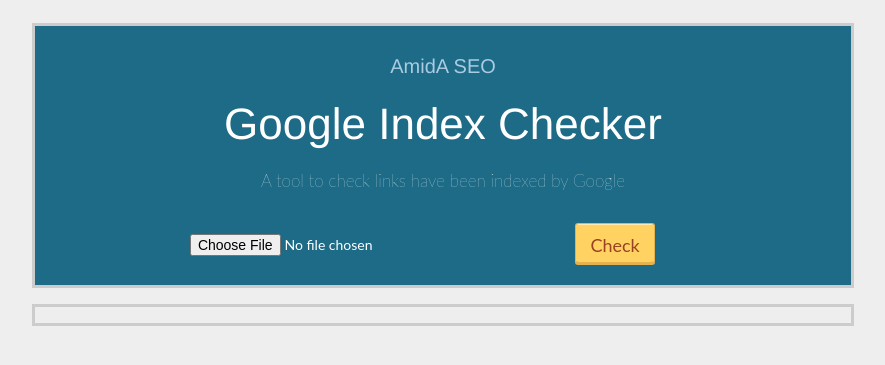
After one commit to cash2one/amida-seo, a Flask app: page /googleindexchecker in a window 1280 px wide. The commit adds this page. Shown: the top 365 px of the page, without its empty margins (208-1093 px from the left). Run offline with Flask 2, Linux system fonts and the light colour scheme; lists and menus that the app fills with data are empty; some libraries are stand-ins or nearby versions.

Commit message:
New tool: Google Index Checker

```diff
--- a/app.py
+++ b/app.py
@@ -7,10 +7,13 @@
 from flask import Flask, request, session, g, redirect, url_for, abort, \
      render_template, flash
 from sgoogle.keywordanalyser import KeywordAnalyser
+from sgoogle.googleindexchecker import IndexChecker
 from datetime import datetime
 import sys
 from pymongo import MongoClient
 import jsonpickle
+import os
+from werkzeug.utils import secure_filename
 
 reload(sys)
 sys.setdefaultencoding('utf8')
@@ -20,9 +23,13 @@
 MONGODB_PORT = 27017
 MONGODB_DB = 'amida_seo'
 
+UPLOAD_FOLDER = '/tmp'
+ALLOWED_EXTENSIONS = set(['txt'])
+
 # create our little application :)
 app = Flask(__name__)
 app.config.from_object(__name__)
+app.config['UPLOAD_FOLDER'] = UPLOAD_FOLDER
 
 client = MongoClient(app.config['MONGODB_HOST'], app.config['MONGODB_PORT'])
 
@@ -74,5 +81,32 @@
             except Exception, e:
                 return render_template('show_entries.html', keyword=keyword, selectedcountry=country, selectedst=searchtype, error=e)
 
+def allowed_file(filename):
+    return '.' in filename and \
+           filename.rsplit('.', 1)[1] in ALLOWED_EXTENSIONS
+
+@app.route('/googleindexchecker')
+def show_index_checker():
+    return render_template('index_check.html')
+
+
+@app.route('/googleindexchecker', methods=['POST'])
+def check_result():
+    file = request.files['file']
+    if file.filename == '':
+        return render_template('index_check.html', error='No selected file')
+
+    if not allowed_file(file.filename):
+        return render_template('index_check.html', error='File type is not supported')
+
+    if file and allowed_file(file.filename):
+        urlstr = file.read()
+        urls = urlstr.split()
+        checker = IndexChecker(urls)
+        urlchecked = checker.check()
+        return render_template('index_check.html', urlindexchecks=urlchecked)
+
+
+
 if __name__ == "__main__":
 	app.run()
--- a/static/style.css
+++ b/static/style.css
@@ -140,7 +140,7 @@
 
 .button-primary {
     border-style: solid;
-    border-width: 1px 0;
+    border-width: 0px 0;
     height: 40px;
     line-height: 38px;
     transition-duration: 0.1s;
@@ -209,3 +209,20 @@
     font-weight: normal;
     text-rendering: optimizelegibility;
 }
+
+.file_input {
+    color: white !important;
+    font-family: "Lato","Helvetica Neue",Helvetica,Arial,sans-serif;
+    font-weight: normal;
+    font-size: 14px;
+    text-align: center;
+    text-decoration: none !important;
+    vertical-align: middle;
+    white-space: nowrap;
+}
+
+.btn-file-input {
+    display: inline-block;
+    width: 200px;
+    height: 40px;
+}
--- /dev/null
+++ b/templates/index_check.html
@@ -0,0 +1,62 @@
+{% extends "layout1.html" %} {% block body %}
+<script type="text/javascript">// <![CDATA[
+        function loading(){
+            $("#loading").show();
+            $("#content").hide();
+        }
+// ]]></script>
+<div class="banner-search-bar">
+  <form action="{{ url_for('check_result') }}" method="post" enctype=multipart/form-data>
+    <div class="myinput-container">
+      <table>
+        <tr>
+          <th width="10%"></th>
+          <th width="40%">
+            <div class="button-primary">
+              <input type="file" name="file" class="file_input">
+            </div>
+          </th>
+          <th width= "20%">
+            <input type="submit" class="button-primary large-cta yellow wide-cta" value="Check" onclick="loading();">
+          </th>
+          <th width="10%"></th>
+        </tr>
+      </table>
+    </div>
+  </form>
+</div>
+</div>
+<div id="loading"> </div>
+
+<div id="content">
+  <ul class="entries">
+    {% if error %}
+    <p><strong>{{error}}</strong></p>
+    {% endif %}
+
+    <!--Relevance keywords from contents-->
+    {% if urlindexchecks %}
+    <table>
+        <tr>
+          <th width="80%"><strong>URL Indexed check:</strong></th>
+          <th width= "20%"><a download="urlindexchecked.xls" href="#" onclick="return ExcellentExport.excel(this, 'urlchecked', 'Sheet1');">Export to Excel</a></th>
+        </tr>
+      </table>
+    <p>
+      <table id="urlchecked">
+        <tr>
+          <th width="80%">URL</th>
+          <th width="20%">Indexed</th>
+        </tr>
+        {% for urlin in urlindexchecks %}
+        <tr>
+          <td><a href="{{urlin.url}}" target="_blank">{{urlin.url}}</a></td>
+          <td>{{urlin.indexed}}</td>
+        </tr>
+        {% endfor %}
+      </table>
+    </p>
+    {% endif %}
+  </ul>
+</div>
+{% endblock %}
--- /dev/null
+++ b/templates/layout1.html
@@ -0,0 +1,25 @@
+<!doctype html>
+<title>AmidA Kyoto Office</title>
+<script type="text/javascript"
+  src="http://ajax.googleapis.com/ajax/libs/jquery/1.4.2/jquery.min.js">
+</script>
+<script type="text/javascript"
+  src="{{ url_for('static', filename='excellentexport.js') }}">
+</script>
+<script type="text/javascript">
+  var $SCRIPT_ROOT = {{ request.script_root|tojson|safe }};
+</script>
+<link rel="stylesheet" type="text/css" href="{{ url_for('static', filename='style.css') }}">
+<link rel="shortcut icon" href="{{ url_for('static', filename='favicon.ico') }}">
+<div class="page">
+  <div class="banner">
+  <h3 class="banner-product-title align-center">AmidA SEO </h3>
+
+  <h1 class="banner-title text-white align-center">Google Index Checker</h1>
+
+  <h4 class="text-white align-center banner-subtitle"> A tool to check links have been indexed by Google</h4>
+  {% for message in get_flashed_messages() %}
+    <div class="flash">{{ message }}</div>
+  {% endfor %}
+  {% block body %}{% endblock %}
+</div>
```
Also changed, not shown: __init__.py (+32 -0 lines), sgoogle/googleindexchecker.py (added, +37 -0 lines), sgoogle/scraper.py (+11 -0 lines).
